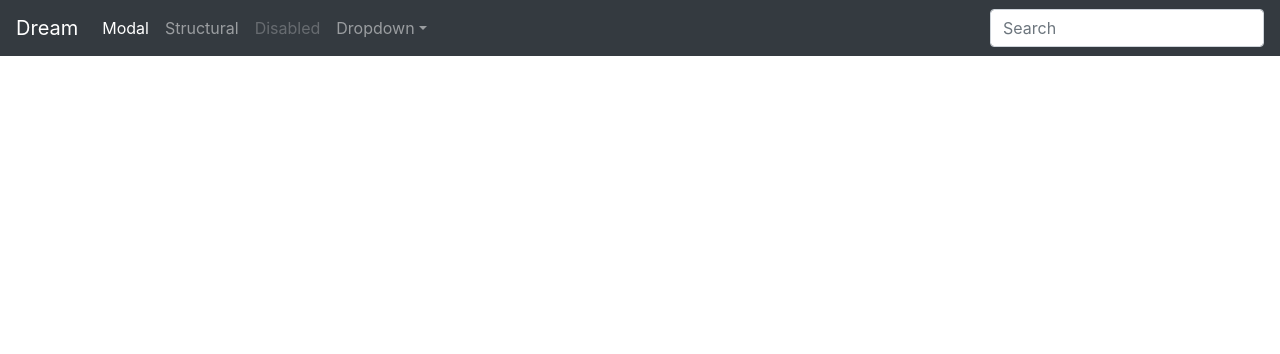
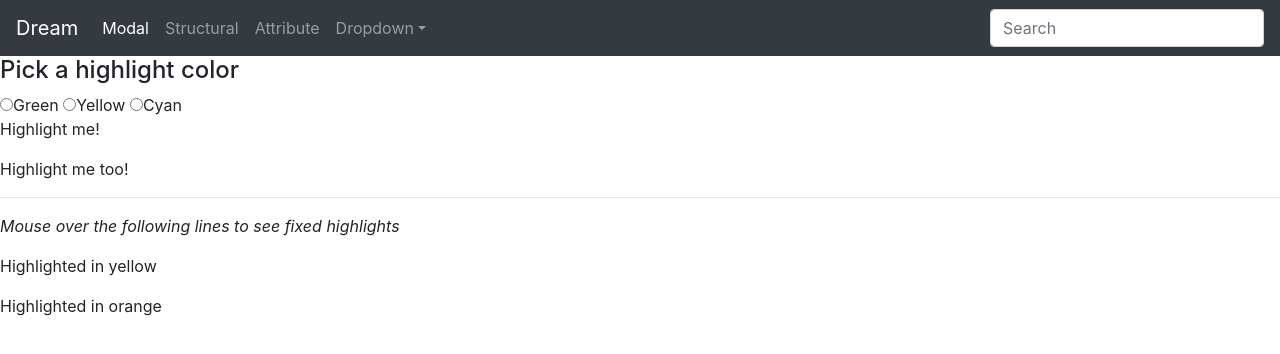
Before and after one commit to msafarigit/DreamApp, an Angular app: page /attribute in a window 1280 px wide. Before the commit this address led to /. Shown: the top 354 px of the page. Built offline with nearby package versions, Linux system fonts and the light colour scheme.

Commit message:
add attribute directive

```diff
--- a/src/app/app-routing.module.ts
+++ b/src/app/app-routing.module.ts
@@ -2,11 +2,13 @@ import { NgModule } from '@angular/core';
 import { Routes, RouterModule } from '@angular/router';
 import { ModalComponent } from './modal/modal.component';
 import { StructuralDirectiveComponent } from './structural-directive/structural-directive.component';
+import { AttributeDirectiveComponent } from './attribute-directive/attribute-directive.component';
 
 
 const router: Routes = [
   { path: 'modal', component: ModalComponent },
-  { path: 'structural', component: StructuralDirectiveComponent }
+  { path: 'structural', component: StructuralDirectiveComponent },
+  { path: 'attribute', component: AttributeDirectiveComponent }
 ];
 
 @NgModule({
--- /dev/null
+++ b/src/app/attribute-directive/attribute-directive.component.html
@@ -0,0 +1,16 @@
+<h4>Pick a highlight color</h4>
+<div>
+  <input type="radio" name="colors" (click)="color='lightgreen'">Green
+  <input type="radio" name="colors" (click)="color='yellow'">Yellow
+  <input type="radio" name="colors" (click)="color='cyan'">Cyan
+</div>
+
+<p [appHighlight]="color">Highlight me!</p>
+
+<p appHighlight defaultColor="violet">Highlight me too!</p>
+
+<hr>
+<p><i>Mouse over the following lines to see fixed highlights</i></p>
+
+<p [appHighlight]="'yellow'">Highlighted in yellow</p>
+<p appHighlight="orange">Highlighted in orange</p>
--- /dev/null
+++ b/src/app/attribute-directive/attribute-directive.component.ts
@@ -0,0 +1,15 @@
+import { Component, OnInit } from '@angular/core';
+
+@Component({
+  selector: 'app-attribute-directive',
+  templateUrl: './attribute-directive.component.html',
+  styleUrls: ['./attribute-directive.component.scss']
+})
+export class AttributeDirectiveComponent implements OnInit {
+
+  constructor() { }
+
+  ngOnInit() {
+  }
+
+}
--- /dev/null
+++ b/src/app/directive/highlight.directive.ts
@@ -0,0 +1,24 @@
+import { Directive, Input, HostListener, ElementRef } from '@angular/core';
+
+@Directive({
+  selector: '[appHighlight]'
+})
+export class HighlightDirective {
+
+  @Input() defaultColor: string;
+  @Input() appHighlight: string;
+
+  constructor(private elm: ElementRef) { }
+
+  @HostListener('mouseenter') onMouseEnter() {
+    this.highlight(this.appHighlight || this.defaultColor || 'red');
+  }
+
+  @HostListener('mouseleave') onMouseLeave() {
+    this.highlight(null);
+  }
+
+  private highlight(color: string) {
+    this.elm.nativeElement.style.backgroundColor = color;
+  }
+}
--- a/src/app/navbar/navbar.component.html
+++ b/src/app/navbar/navbar.component.html
@@ -1,22 +1,25 @@
 <nav class="navbar navbar-expand-md navbar-dark bg-dark">
   <a class="navbar-brand" href="#">Dream</a>
-  <button class="navbar-toggler" type="button" data-toggle="collapse" data-target="#navbarsExample04" aria-controls="navbarsExample04" aria-expanded="false" aria-label="Toggle navigation">
+  <button class="navbar-toggler" type="button" data-toggle="collapse" data-target="#navbarsExample04"
+    aria-controls="navbarsExample04" aria-expanded="false" aria-label="Toggle navigation">
     <span class="navbar-toggler-icon"></span>
   </button>
 
   <div class="collapse navbar-collapse" id="navbarsExample04">
     <ul class="navbar-nav mr-auto">
       <li class="nav-item active">
-        <a class="nav-link" routerLink="/modal" routerLinkActive="active">Modal <span class="sr-only">(current)</span></a>
+        <a class="nav-link" routerLink="/modal" routerLinkActive="active">Modal <span
+            class="sr-only">(current)</span></a>
       </li>
       <li class="nav-item">
-        <a class="nav-link" routerLink="/structural" >Structural</a>
+        <a class="nav-link" routerLink="/structural">Structural</a>
       </li>
       <li class="nav-item">
-        <a class="nav-link disabled" href="#">Disabled</a>
+        <a class="nav-link" routerLink="/attribute">Attribute</a>
       </li>
       <li class="nav-item dropdown">
-        <a class="nav-link dropdown-toggle" href="http://example.com" id="dropdown04" data-toggle="dropdown" aria-haspopup="true" aria-expanded="false">Dropdown</a>
+        <a class="nav-link dropdown-toggle" href="http://example.com" id="dropdown04" data-toggle="dropdown"
+          aria-haspopup="true" aria-expanded="false">Dropdown</a>
         <div class="dropdown-menu" aria-labelledby="dropdown04">
           <a class="dropdown-item" href="#">Action</a>
           <a class="dropdown-item" href="#">Another action</a>
--- a/src/app/structural-directive/structural-directive.component.ts
+++ b/src/app/structural-directive/structural-directive.component.ts
@@ -23,6 +23,11 @@ export class StructuralDirectiveComponent implements OnInit {
 
 }
 
+// There are three kinds of directives in Angular:
+//  Components—directives with a template.
+//  Structural directives—change the DOM layout by adding and removing DOM elements.
+//  Attribute directives—change the appearance or behavior of an element, component, or another directive.
+
 // Structural directives are responsible for HTML layout.
 // They shape or reshape the DOM's structure, typically by adding, removing, or manipulating elements.
 // An asterisk (*) precedes the directive attribute name
```
Also changed, not shown: src/app/app.module.ts (+9 -1 lines), src/app/attribute-directive/attribute-directive.component.scss (added).
